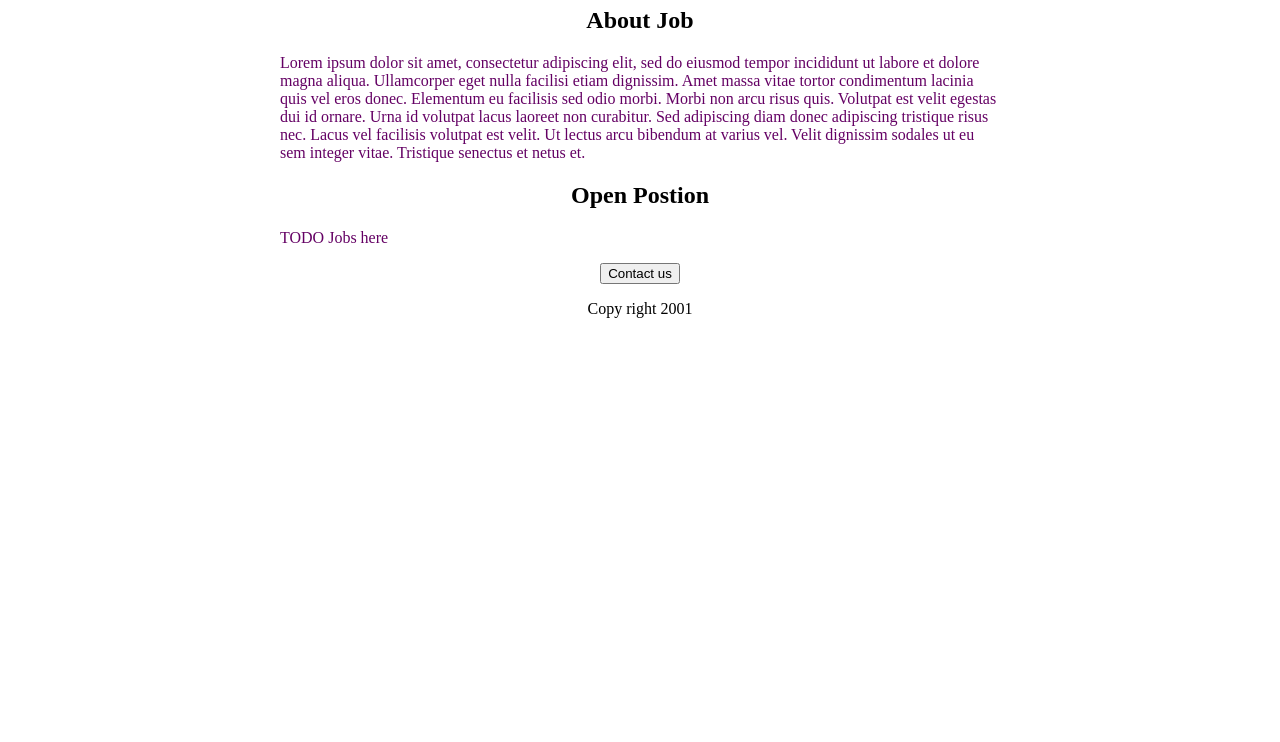
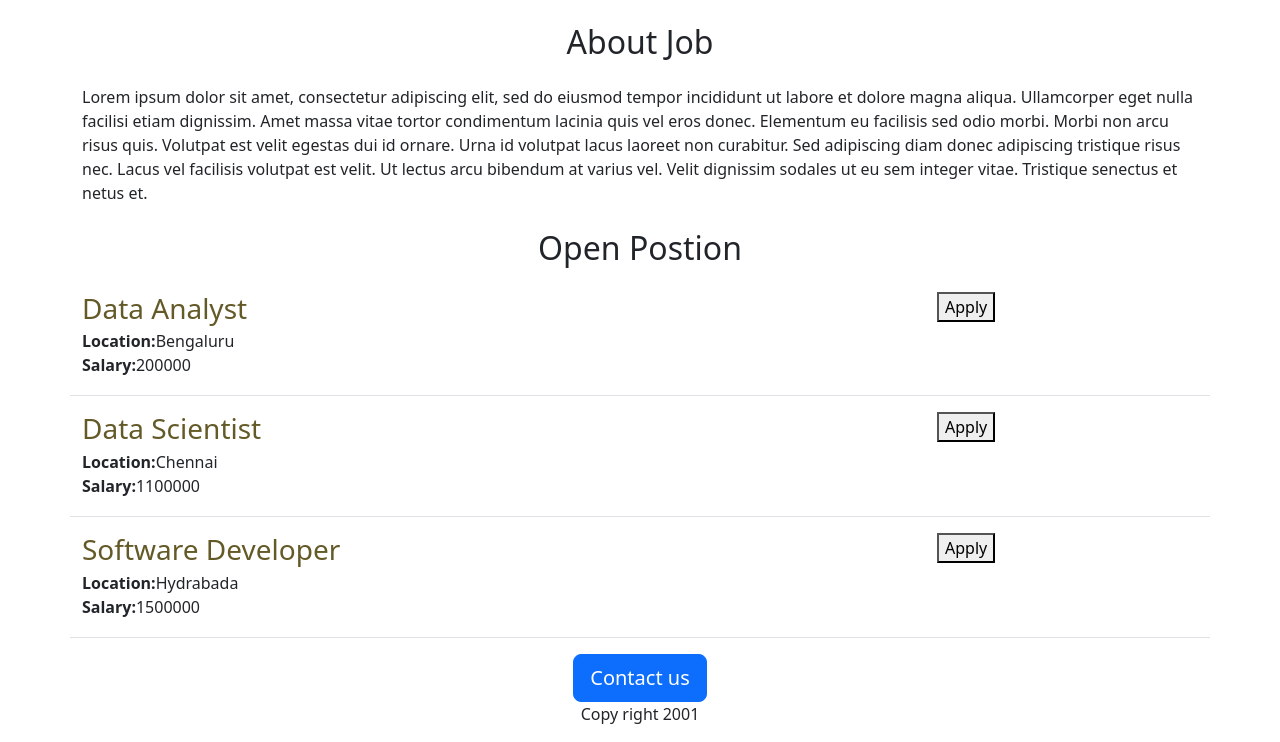
Before and after one commit to santosha-2001/santosha-official-web, a Flask app: page / in a window 1280 px wide. Shown: the part 457-1199 px from the top of the page. Before the commit the page ends 775 px from the top, so only its background shows below. Run offline with Flask 3, Linux system fonts and the light colour scheme.

Commit message:
added the job information

```diff
--- a/main.py
+++ b/main.py
@@ -1,8 +1,30 @@
 from flask import Flask, render_template
+JOBS=[
+  {
+    'id' :'1',
+    'title':'Data Analyst',
+     'location':'Bengaluru',
+'salary':200000
 
+  },
+{
+    'id':'2',
+    'title':'Data Scientist',
+     'location':'Chennai',
+'salary':1100000
+
+  },
+  {
+    'id':'3',
+    'title':'Software Developer',
+     'location':'Hydrabada',
+'salary':1500000
+
+  }
+]
 app = Flask(__name__)
 @app.route("/")
 def hello():
-  return render_template('home.html')
+  return render_template('home.html', jobs=JOBS)
 if __name__ == "__main__":
   app.run(host='0.0.0.0', debug=True)
--- a/templates/home.html
+++ b/templates/home.html
@@ -2,41 +2,36 @@
 <html>
   <head>
     <title>santosh official web</title>
+    <meta charset="utf-8">
+    <meta name="viewport" content="width=device-width, initial-scale=1">
+    <link href="https://cdn.jsdelivr.net/npm/bootstrap@5.3.0/dist/css/bootstrap.min.css" rel="stylesheet" integrity="sha384-9ndCyUaIbzAi2FUVXJi0CjmCapSmO7SnpJef0486qhLnuZ2cdeRhO02iuK6FUUVM" crossorigin="anonymous">
     <style>
-      h1{
-        font-family:robot;
-        text-align:center;
-      }
-      h2{
-        text-align:center;
-      }
-      .bodytext{
-        color:rgb(100,0,100);
-      }
       #banner{
         width: 100%;
-        height:360px;
+        height: 360px;
         object-fit:cover;
-
       }
-      #container{
-        max-width: 720px;
-        margin: 0 auto;
-      }
-
     </style>
   </head>
   <body>
-    <div id="container">
-   <h1>Job Application</h1>
-    <img id="banner" src="static/job.jpg"  >
-    <h2>About Job</h2>
-    <p class="bodytext">Lorem ipsum dolor sit amet, consectetur adipiscing elit, sed do eiusmod tempor incididunt ut labore et dolore magna aliqua. Ullamcorper eget nulla facilisi etiam dignissim. Amet massa vitae tortor condimentum lacinia quis vel eros donec. Elementum eu facilisis sed odio morbi. Morbi non arcu risus quis. Volutpat est velit egestas dui id ornare. Urna id volutpat lacus laoreet non curabitur. Sed adipiscing diam donec adipiscing tristique risus nec. Lacus vel facilisis volutpat est velit. Ut lectus arcu bibendum at varius vel. Velit dignissim sodales ut eu sem integer vitae. Tristique senectus et netus et.</p>
-    <h2>Open Postion</h2>
-    <p class="bodytext">TODO Jobs here</p>
+    <div class='container'>
+   <h1 class='text-center mt-4 mb-4'>Job Application</h1>
+    <img class='img-fluid'id='banner' src="static/job.jpg" >
+    <h2 class='text-center mt-4 mb-4'>About Job</h2>
+    <p>Lorem ipsum dolor sit amet, consectetur adipiscing elit, sed do eiusmod tempor incididunt ut labore et dolore magna aliqua. Ullamcorper eget nulla facilisi etiam dignissim. Amet massa vitae tortor condimentum lacinia quis vel eros donec. Elementum eu facilisis sed odio morbi. Morbi non arcu risus quis. Volutpat est velit egestas dui id ornare. Urna id volutpat lacus laoreet non curabitur. Sed adipiscing diam donec adipiscing tristique risus nec. Lacus vel facilisis volutpat est velit. Ut lectus arcu bibendum at varius vel. Velit dignissim sodales ut eu sem integer vitae. Tristique senectus et netus et.</p>
+    <h2 class='text-center mt-4 mb-4'>Open Postion</h2>
+    <div>
+      <div>
+        {% for job in jobs %}
+          {% include 'item.html' %}
+        {% endfor %}
+      </div>
+    </div>
     <div style="text-align:center;">
-    <button>Contact us</button>
-      <p >Copy right 2001</p>
+    <button class="btn btn-primary btn-lg">Contact us</button>
+
+      <p>Copy right 2001</p>
+
     </div>
     </div>
   </body>
--- /dev/null
+++ b/templates/item.html
@@ -0,0 +1,14 @@
+<div class='border-bottom row' style="margin-bottom:16px; padding-bottom:18px">
+ <div class='col-9'>
+ <h3 style=color:rgb(100,90,40);margin-bottom:4px> {{job['title']}}</h3>
+  <div>
+    <b>Location:</b>{{job['location']}}
+  </div>
+  <div>
+    <b>Salary:</b>{{job['salary']}}
+  </div>
+ </div>
+  <div class='col-3'>
+  <button type="button">Apply</button>
+  </div>
+</div>
```
